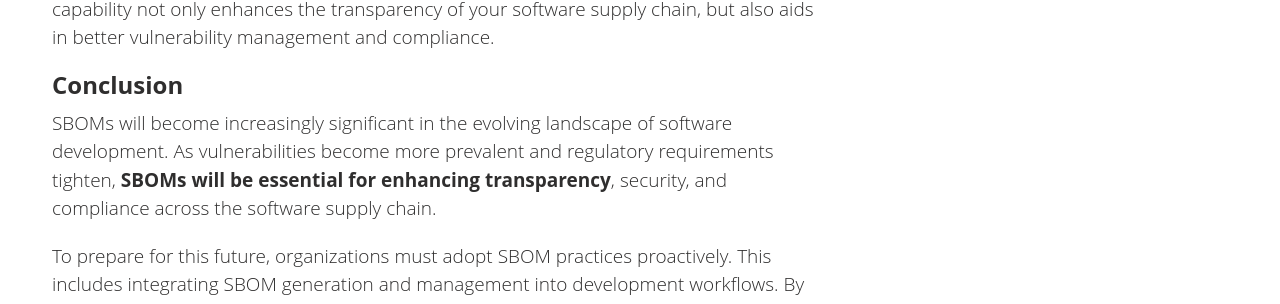
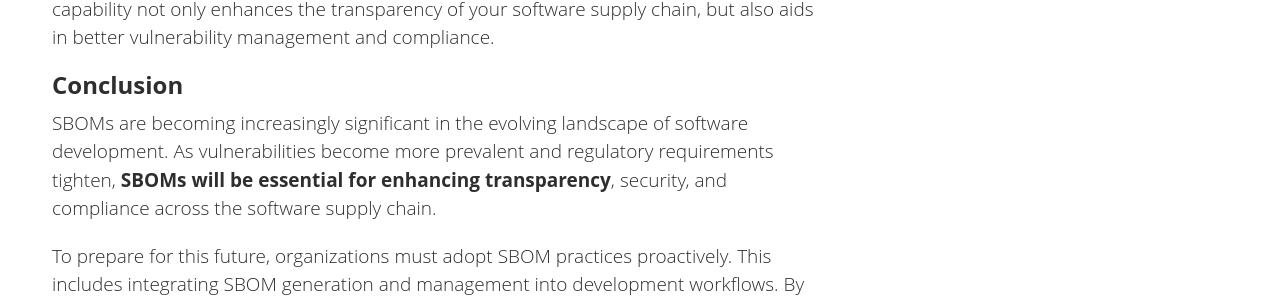
Before and after one commit to conan-io/conan-io.github.io, a Jekyll site: the page built from _posts/2025-02-05-What-is-your-code-made-of-sboms.markdown, in a window 1280 px wide and 900 px high, scrolled down 4405 px. Shown: the part 150-454 px from the top of the window. Built offline with Jekyll 4.4.1, drawn with Linux system fonts in a browser that asks for light colours; comment, search, counter and statistics services are not loaded.

Commit message:
Update _posts/2025-02-05-What-is-your-code-made-of-sboms.markdown

```diff
--- a/_posts/2025-02-05-What-is-your-code-made-of-sboms.markdown
+++ b/_posts/2025-02-05-What-is-your-code-made-of-sboms.markdown
@@ -156,7 +156,7 @@ software supply chain, but also aids in better vulnerability management and comp
 
 ## Conclusion
 
-SBOMs will become increasingly significant in the evolving landscape of software development. As vulnerabilities become
+SBOMs are becoming increasingly significant in the evolving landscape of software development. As vulnerabilities become
 more prevalent and regulatory requirements tighten, **SBOMs will be essential for enhancing transparency**, security,
 and compliance across the software supply chain.
 
```
